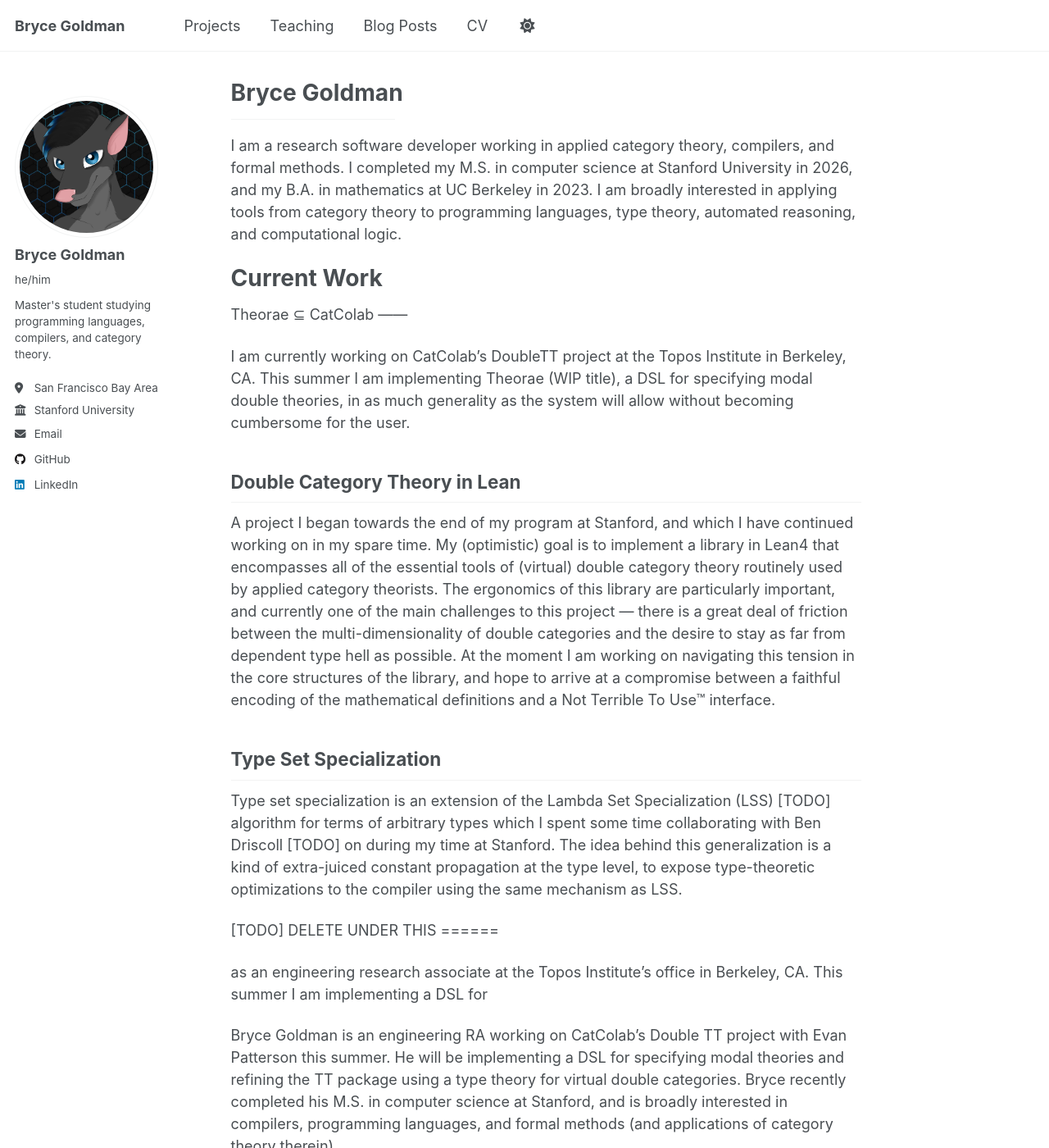
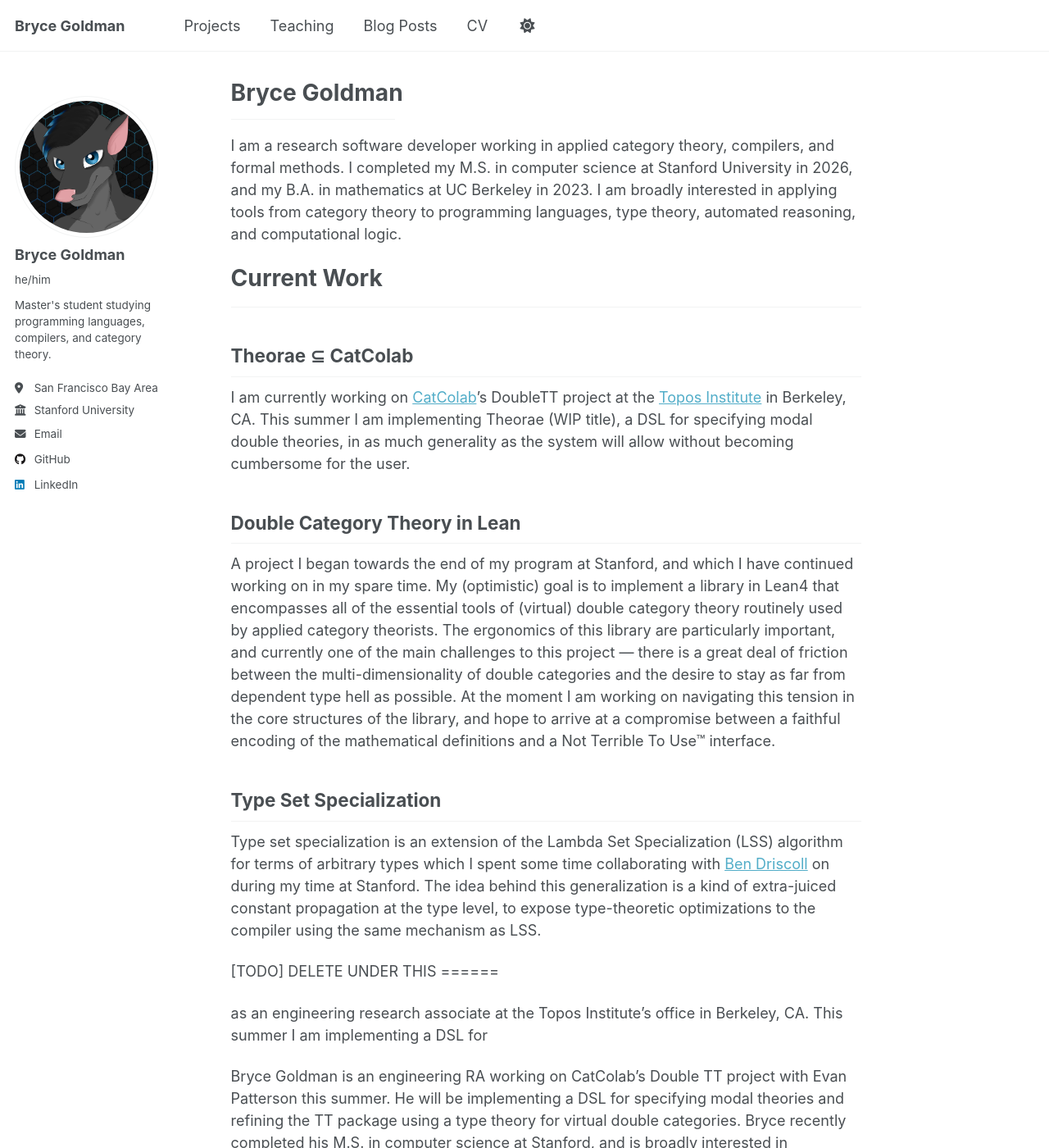
Before and after one commit to Alkizar/alkizar.github.io, a Jekyll site: the page built from _pages/about.md, in a window 1280 px wide and 1400 px high. Shown: the whole window at 82% size. Built offline with Jekyll 4.4.1, drawn with Linux system fonts in a browser that asks for light colours.

Commit message:
Fixing formatting on about

```diff
--- a/_pages/about.md
+++ b/_pages/about.md
@@ -11,10 +11,12 @@ I am a research software developer working in applied category theory, compilers
 
 Current Work
 ======
+---
+
 Theorae ⊆ CatColab
 ------
 
-I am currently working on CatColab's DoubleTT project at the Topos Institute in Berkeley, CA. This summer I am implementing Theorae (WIP title), a DSL for specifying modal double theories, in as much generality as the system will allow without becoming cumbersome for the user.
+I am currently working on <a href='https://topos.institute/work/catcolab/'>CatColab</a>'s DoubleTT project at the <a href='https://topos.institute/'>Topos Institute</a> in Berkeley, CA. This summer I am implementing Theorae (WIP title), a DSL for specifying modal double theories, in as much generality as the system will allow without becoming cumbersome for the user.
 
 Double Category Theory in Lean
 ------
@@ -24,7 +26,7 @@ A project I began towards the end of my program at Stanford, and which I have co
 Type Set Specialization
 ------
 
-Type set specialization is an extension of the Lambda Set Specialization (LSS) [TODO] algorithm for terms of arbitrary types which I spent some time collaborating with Ben Driscoll [TODO] on during my time at Stanford. The idea behind this generalization is a kind of extra-juiced constant propagation at the type level, to expose type-theoretic optimizations to the compiler using the same mechanism as LSS.
+Type set specialization is an extension of the Lambda Set Specialization (LSS) algorithm for terms of arbitrary types which I spent some time collaborating with <a href='https://benjamindriscoll.com/'>Ben Driscoll</a> on during my time at Stanford. The idea behind this generalization is a kind of extra-juiced constant propagation at the type level, to expose type-theoretic optimizations to the compiler using the same mechanism as LSS.
 
 
 [TODO]
```
